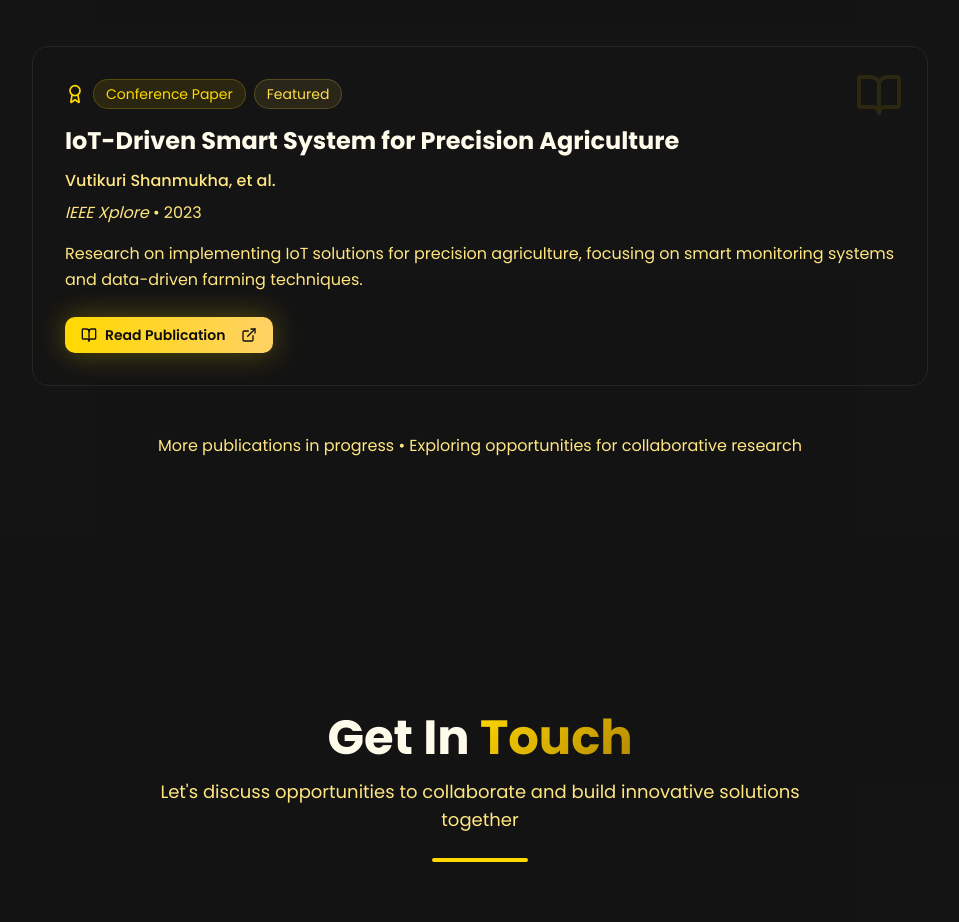
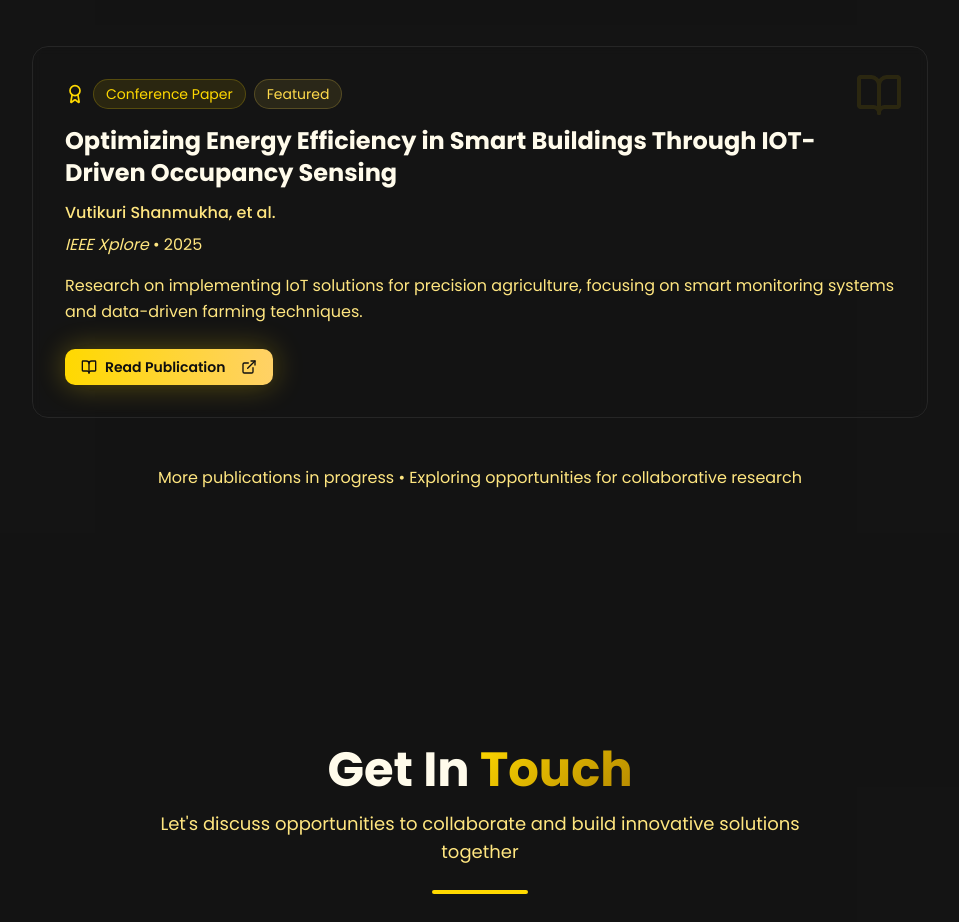
Before and after one commit to vutikurishanmukha9/shanmukh-vutikuri-portfolio, a React (Vite) app: page / in a window 1280 px wide. Shown: the part 4040-4962 px from the top of the page, without its empty margins (160-1119 px from the left). Built offline with nearby package versions, Linux system fonts and the light colour scheme; the HTML template or start-up script is replaced by a standard one.

Commit message:
Update publication details

```diff
--- a/src/components/PublicationsSection.tsx
+++ b/src/components/PublicationsSection.tsx
@@ -4,10 +4,10 @@ import { ExternalLink, BookOpen, Award } from 'lucide-react';
 export const PublicationsSection = () => {
   const publications = [
     {
-      title: 'IoT-Driven Smart System for Precision Agriculture',
+      title: 'Optimizing Energy Efficiency in Smart Buildings Through IOT-Driven Occupancy Sensing',
       authors: 'Vutikuri Shanmukha, et al.',
       journal: 'IEEE Xplore',
-      year: '2023',
+      year: '2025',
       description: 'Research on implementing IoT solutions for precision agriculture, focusing on smart monitoring systems and data-driven farming techniques.',
       link: 'https://ieeexplore.ieee.org/document/11101373',
       type: 'Conference Paper',
```
